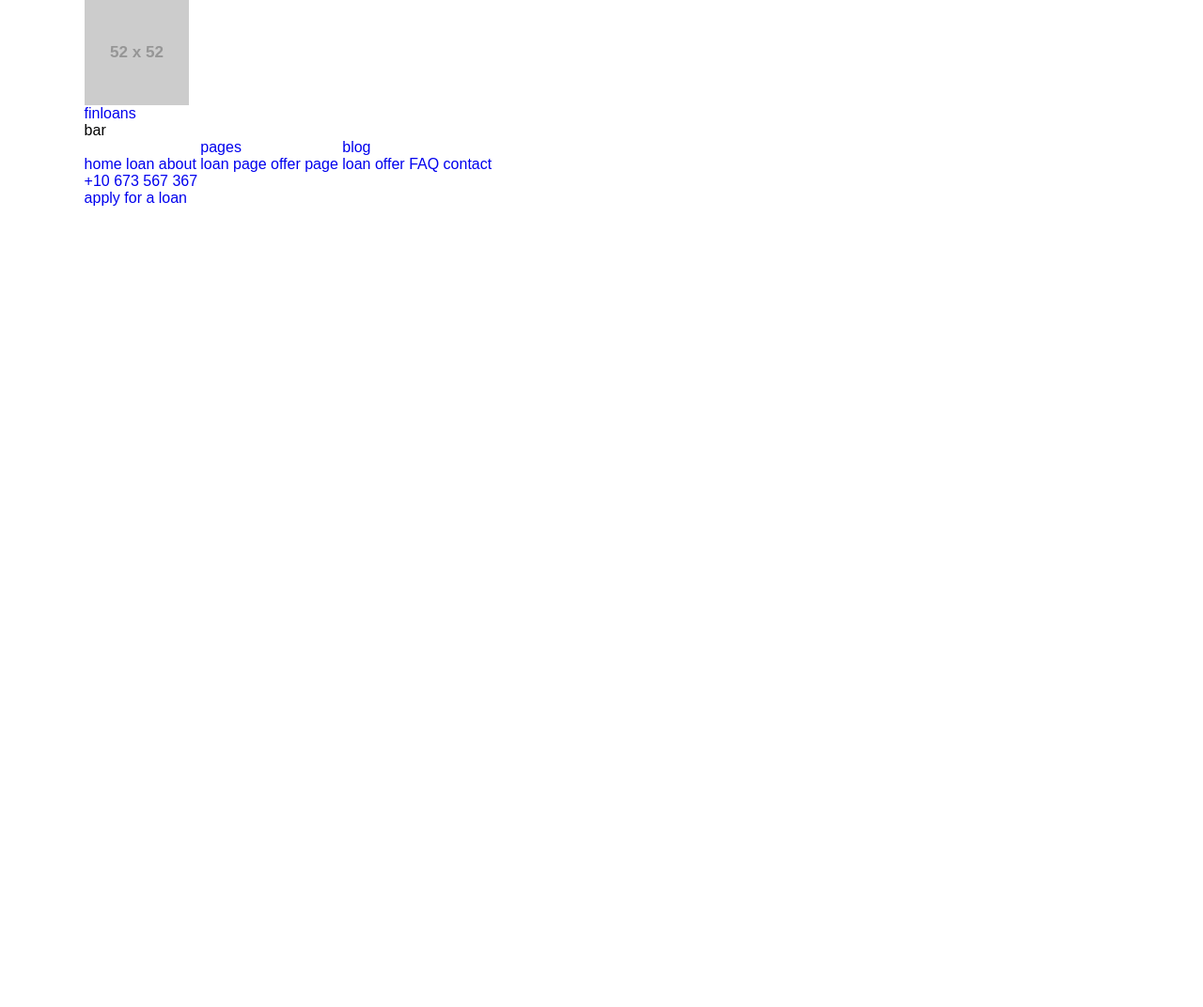
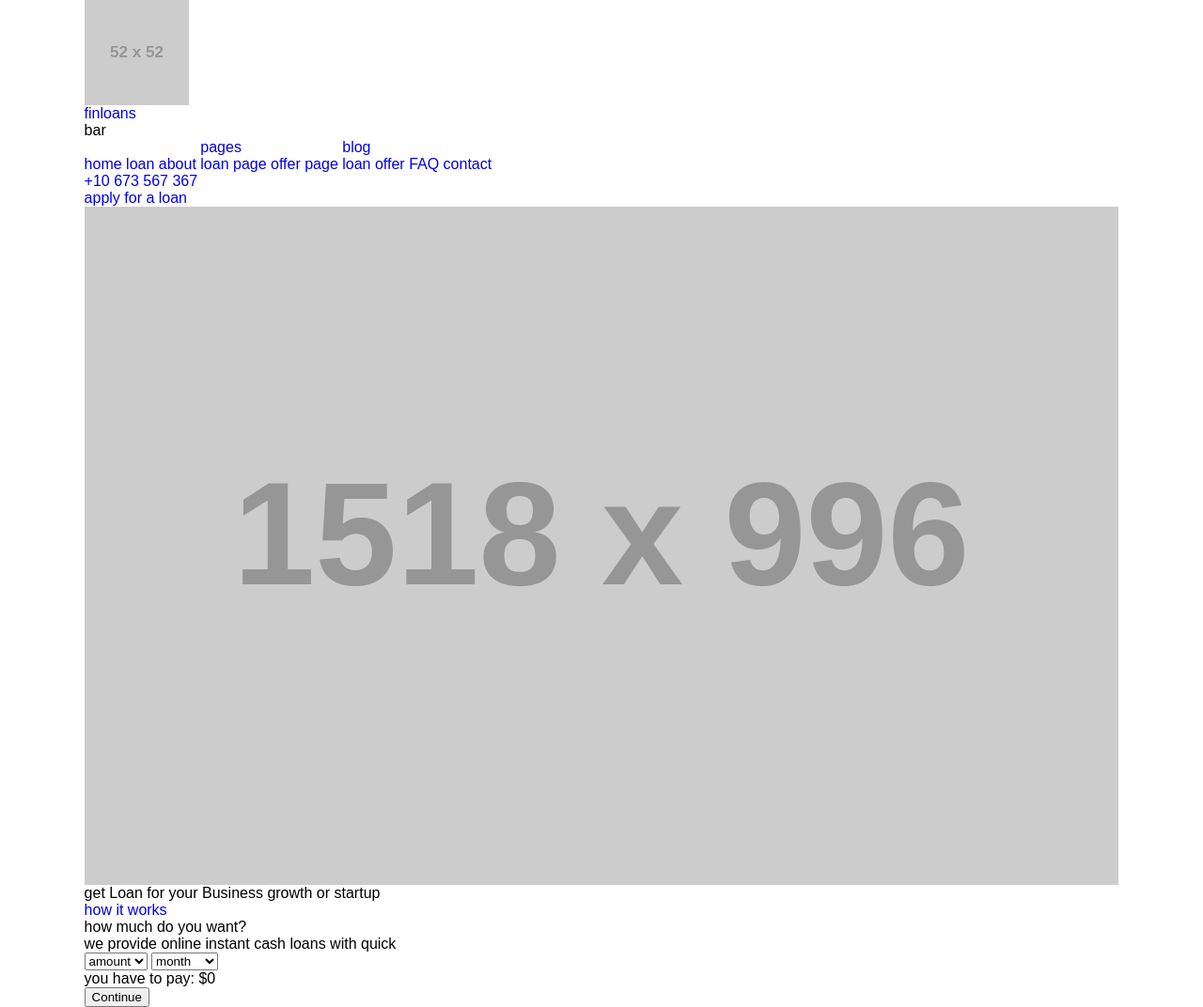
Before and after one commit to Shirly-D/Finloans, a website: page index.html in a window 1280 px wide. Shown: the whole page at 94% size. Before the commit the page ends 800 px from the top, so only its background shows below. Drawn offline with Linux system fonts and the light colour scheme; placeholder pictures from the web are drawn by us.

Commit message:
banner section commit

```diff
--- a/index.html
+++ b/index.html
@@ -93,6 +93,42 @@
     <!--header section start-->
     <!--main section start-->
     <main>
+      <section class="banner">
+        <div class="wrapper">
+          <figure>
+            <img src="https://via.placeholder.com/1518x996.png?text=." alt="Banner image">
+          </figure>
+          <div class="banner__banner-left">
+            <h2>get Loan for your Business growth or startup</h2>
+            <div>
+              <a href="#fixme" title="How it works">how it works</a>
+            </div>
+          </div>
+          <div class="banner__banner-right">
+            <h3>how much do you want?</h3>
+            <p>we provide online instant cash loans with quick</p>
+            <form action="#fixme" method="POST" class="form">
+              <select name="amount" class="form__select-amount">
+                <option value="Amount">amount</option>
+                <option value="$3000">$3000</option>
+                <option value="$6000">$6000</option>
+                <option value="$10000">$10000</option>
+              </select>
+              <select name="month" class="form__select-month">
+                <option value="Month">month</option>
+                <option value="January">january</option>
+                <option value="February">february</option>
+                <option value="March">march</option>
+              </select>
+              <p>you have to pay: $0</p>
+              <div class="form__content">
+                <input type="submit" value="Continue" class="form__input">
+              </div>
+            </form>
+          </div>
+        </div>
+      </section>
+
 
     </main>
     <!--main section end-->
```
